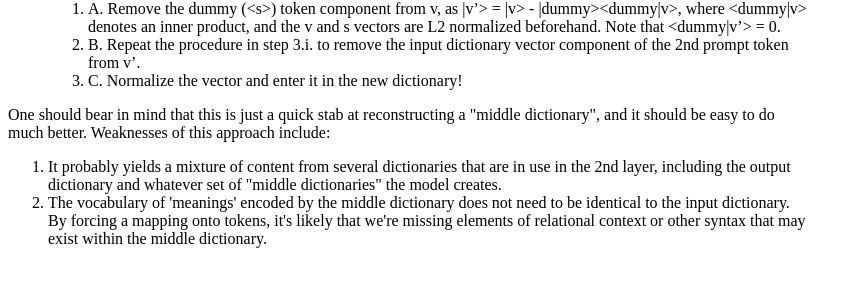
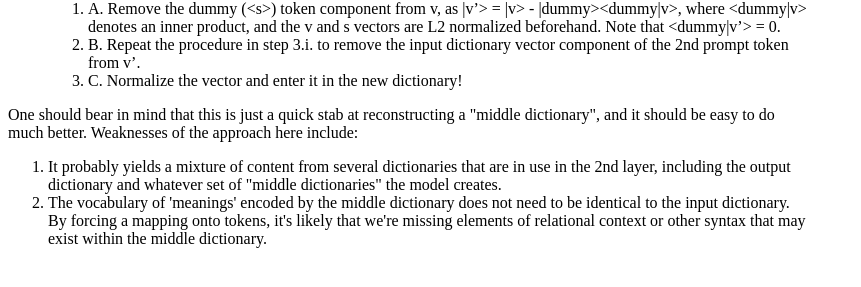
Before and after one commit to landrewwray/landrewwray.github.io, a Jekyll site: the page docs/Llama-2/Creating-Middle.html, which Jekyll copies as it is, in a window 1280 px wide. Shown: the part 139-426 px from the top of the page, without its empty margins (0-861 px from the left). Built offline with Jekyll 4.4.1, drawn with Linux system fonts in a browser that asks for light colours.

Commit message:
Update Creating-Middle.html

```diff
--- a/docs/Llama-2/Creating-Middle.html
+++ b/docs/Llama-2/Creating-Middle.html
@@ -24,7 +24,7 @@
     </ol>
 </ol>
 
-<p>One should bear in mind that this is just a quick stab at reconstructing a "middle dictionary", and it should be easy to do much better. Weaknesses of this approach include:</p>
+<p>One should bear in mind that this is just a quick stab at reconstructing a "middle dictionary", and it should be easy to do much better. Weaknesses of the approach here include:</p>
 <ol>
     <li>It probably yields a mixture of content from several dictionaries that are in use in the 2nd layer, including the output dictionary and whatever set of "middle dictionaries" the model creates.</li>
     <li>The vocabulary of 'meanings' encoded by the middle dictionary does not need to be identical to the input dictionary.  By forcing a mapping onto tokens, it's likely that we're missing elements of relational context or other syntax that may exist within the middle dictionary.</li>
```
